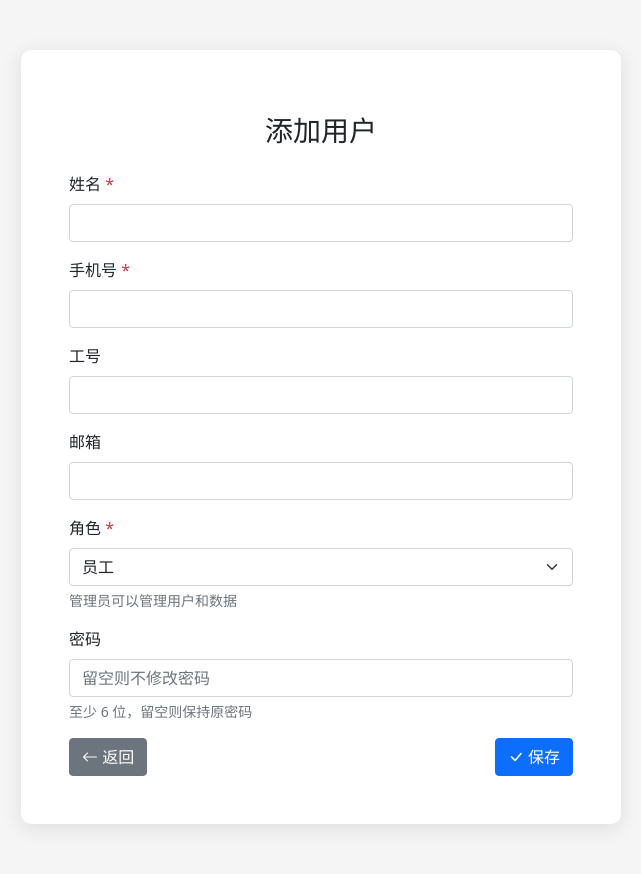
After one commit to yuxuanqiu-hz/trust-system, a Flask app: page /admin/users/add in a window 1280 px wide. The commit adds this page. Shown: the whole page, without its empty margins (319-960 px from the left). Run offline with Flask 3, Linux system fonts and the light colour scheme; a user stored in the database is signed in.

Commit message:
Fix employee dashboard and add role management

```diff
--- a/app.py
+++ b/app.py
@@ -134,7 +134,7 @@ def admin_user_add():
 @app.route('/admin/users/<int:id>/edit', methods=['GET', 'POST'])
 @login_required
 def admin_user_edit(id):
-    """编辑用户信息"""
+    """编辑用户信息（包括修改角色）"""
     if current_user.role != 'admin':
         flash('无权限访问', 'danger')
         return redirect(url_for('dashboard'))
@@ -146,12 +146,14 @@ def admin_user_edit(id):
         user.phone = request.form.get('phone')
         user.employee_no = request.form.get('employee_no')
         user.email = request.form.get('email')
-        user.role = request.form.get('role', 'user')
+        user.role = request.form.get('role', 'user')  # 可以修改角色
 
         # 如果提供了新密码，则更新
         new_password = request.form.get('password')
         if new_password and len(new_password) >= 6:
             user.set_password(new_password)
+            user._plain_pwd = new_password
+            set_user_password(user.id, new_password)
             flash('✓ 用户信息已更新，密码已修改', 'success')
         else:
             flash('✓ 用户信息已更新', 'success')
--- /dev/null
+++ b/templates/user_form.html
@@ -0,0 +1,75 @@
+<!DOCTYPE html>
+<html lang="zh-CN">
+<head>
+    <meta charset="UTF-8">
+    <meta name="viewport" content="width=device-width, initial-scale=1.0">
+    <title>{{ '编辑' if user else '添加' }}用户 - 信托管理系统</title>
+    <link href="https://cdn.jsdelivr.net/npm/bootstrap@5.1.3/dist/css/bootstrap.min.css" rel="stylesheet">
+    <link href="https://cdn.jsdelivr.net/npm/bootstrap-icons@1.8.0/font/bootstrap-icons.css" rel="stylesheet">
+    <style>
+        body { background-color: #f5f5f5; }
+        .form-card { max-width: 600px; margin: 50px auto; background: white; border-radius: 10px; box-shadow: 0 4px 20px rgba(0,0,0,0.1); }
+    </style>
+</head>
+<body>
+    <div class="container">
+        <div class="form-card p-5">
+            <div class="text-center mb-4">
+                <i class="bi bi-person-gear text-primary" style="font-size: 3rem;"></i>
+                <h3 class="mt-3">{{ '编辑' if user else '添加' }}用户</h3>
+            </div>
+
+            {% with messages = get_flashed_messages(with_categories=true) %}
+                {% if messages %}
+                    {% for category, message in messages %}
+                        <div class="alert alert-{{ category }} alert-dismissible fade show">
+                            {{ message }}<button type="button" class="btn-close" data-bs-dismiss="alert"></button>
+                        </div>
+                    {% endfor %}
+                {% endif %}
+            {% endwith %}
+
+            <form method="POST">
+                <div class="mb-3">
+                    <label class="form-label">姓名 <span class="text-danger">*</span></label>
+                    <input type="text" class="form-control" name="name" value="{{ user.name if user else '' }}" required>
+                </div>
+                <div class="mb-3">
+                    <label class="form-label">手机号 <span class="text-danger">*</span></label>
+                    <input type="tel" class="form-control" name="phone" value="{{ user.phone if user else '' }}" required maxlength="11">
+                </div>
+                <div class="mb-3">
+                    <label class="form-label">工号</label>
+                    <input type="text" class="form-control" name="employee_no" value="{{ user.employee_no if user else '' }}">
+                </div>
+                <div class="mb-3">
+                    <label class="form-label">邮箱</label>
+                    <input type="email" class="form-control" name="email" value="{{ user.email if user else '' }}">
+                </div>
+                <div class="mb-3">
+                    <label class="form-label">角色 <span class="text-danger">*</span></label>
+                    <select class="form-select" name="role" required>
+                        <option value="user" {{ 'selected' if user and user.role == 'user' else '' }}>员工</option>
+                        <option value="admin" {{ 'selected' if user and user.role == 'admin' else '' }}>管理员</option>
+                    </select>
+                    <div class="form-text">管理员可以管理用户和数据</div>
+                </div>
+                <div class="mb-3">
+                    <label class="form-label">密码</label>
+                    <input type="password" class="form-control" name="password" placeholder="留空则不修改密码">
+                    <div class="form-text">至少 6 位，留空则保持原密码</div>
+                </div>
+                <div class="d-flex justify-content-between">
+                    <a href="{{ url_for('admin_users') }}" class="btn btn-secondary">
+                        <i class="bi bi-arrow-left"></i> 返回
+                    </a>
+                    <button type="submit" class="btn btn-primary">
+                        <i class="bi bi-check-lg"></i> 保存
+                    </button>
+                </div>
+            </form>
+        </div>
+    </div>
+    <script src="https://cdn.jsdelivr.net/npm/bootstrap@5.1.3/dist/js/bootstrap.bundle.min.js"></script>
+</body>
+</html>
```
Also changed, not shown: templates/employee_dashboard.html (+89 -40 lines), templates/users.html (+9 -0 lines).
